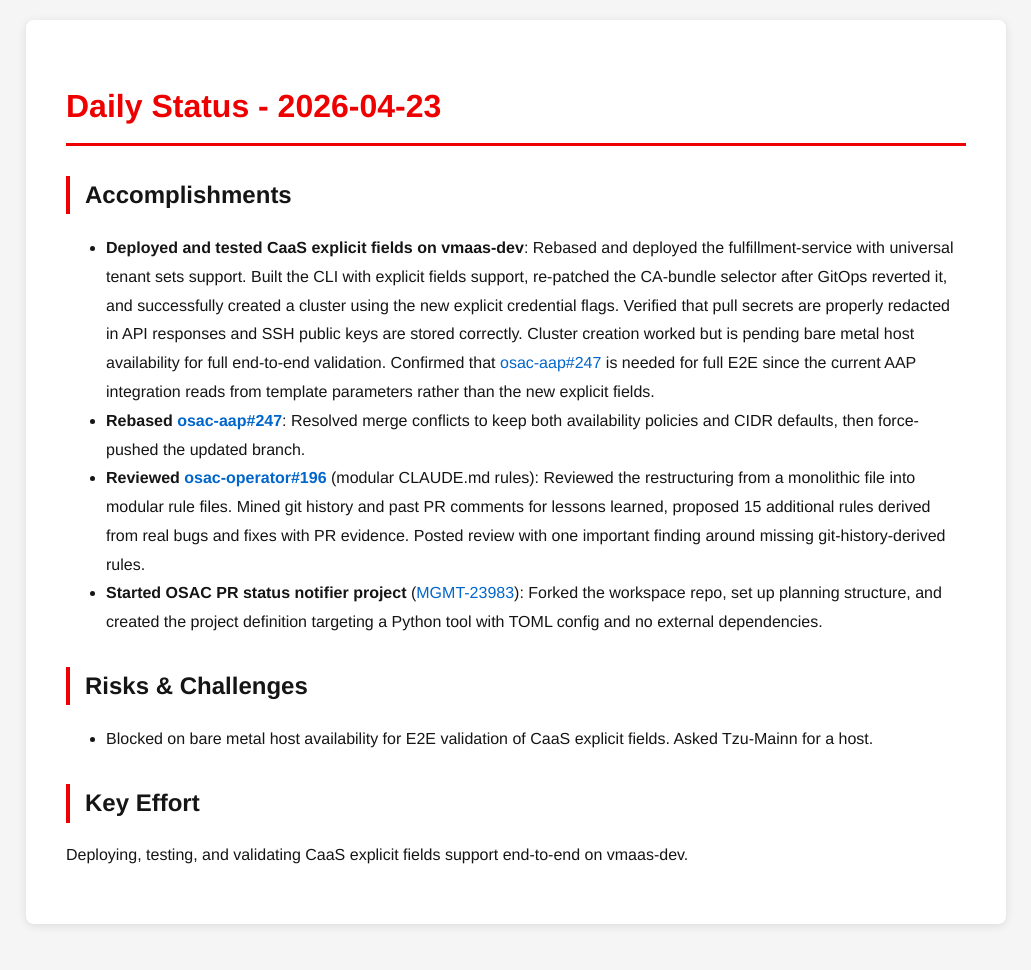
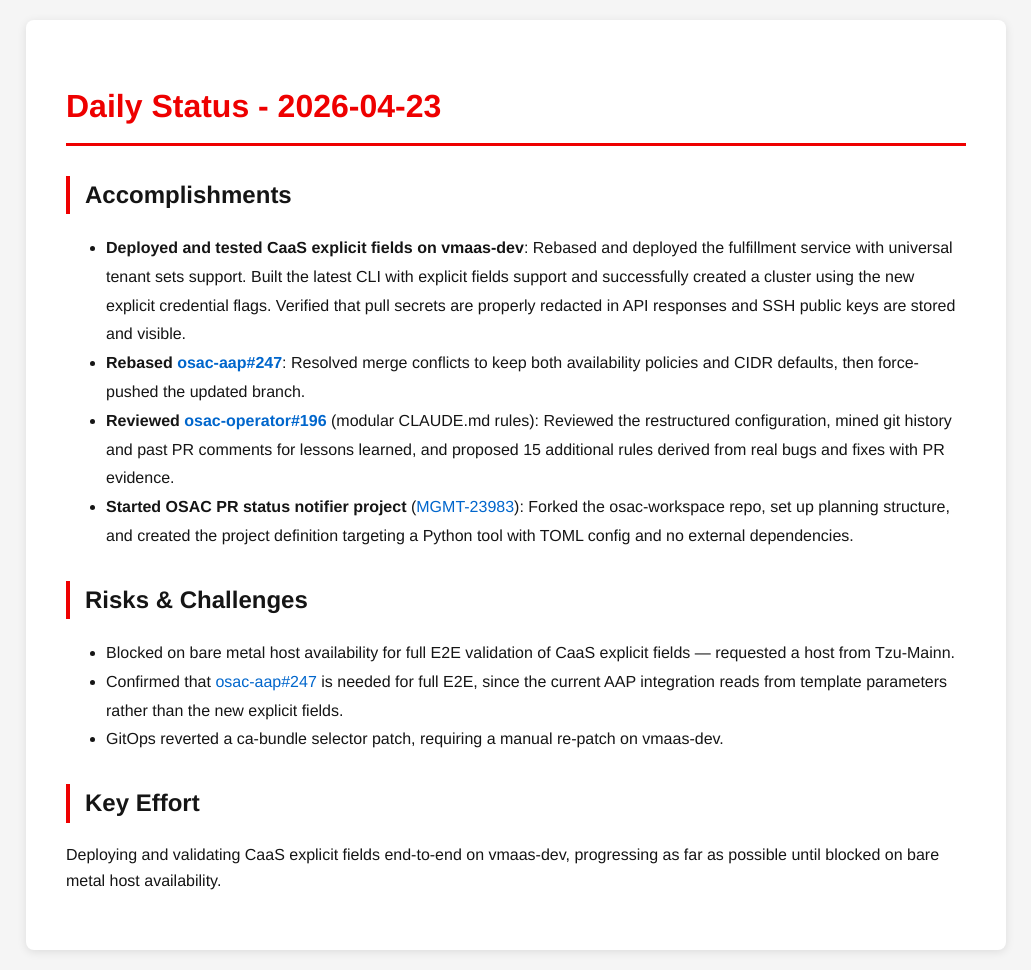
Before and after one commit to tzvatot/daily-status, a Jekyll site: the page built from 2026-04-23.md, in a window 1280 px wide. Shown: the whole page, without its empty margins (124-1155 px from the left). Built offline with Jekyll 4.4.1, drawn with Linux system fonts in a browser that asks for light colours; before the commit the page ends 944 px from its top, so only the background shows below that.

Commit message:
Daily status update - 2026-04-23

```diff
--- a/2026-04-23.md
+++ b/2026-04-23.md
@@ -7,13 +7,15 @@
 # Daily Status - 2026-04-23
 
 ## Accomplishments
-- **Deployed and tested CaaS explicit fields on vmaas-dev**: Rebased and deployed the fulfillment-service with universal tenant sets support. Built the CLI with explicit fields support, re-patched the CA-bundle selector after GitOps reverted it, and successfully created a cluster using the new explicit credential flags. Verified that pull secrets are properly redacted in API responses and SSH public keys are stored correctly. Cluster creation worked but is pending bare metal host availability for full end-to-end validation. Confirmed that [osac-aap#247](https://github.com/osac-project/osac-aap/pull/247) is needed for full E2E since the current AAP integration reads from template parameters rather than the new explicit fields.
+- **Deployed and tested CaaS explicit fields on vmaas-dev**: Rebased and deployed the fulfillment service with universal tenant sets support. Built the latest CLI with explicit fields support and successfully created a cluster using the new explicit credential flags. Verified that pull secrets are properly redacted in API responses and SSH public keys are stored and visible.
 - **Rebased [osac-aap#247](https://github.com/osac-project/osac-aap/pull/247)**: Resolved merge conflicts to keep both availability policies and CIDR defaults, then force-pushed the updated branch.
-- **Reviewed [osac-operator#196](https://github.com/osac-project/osac-operator/pull/196)** (modular CLAUDE.md rules): Reviewed the restructuring from a monolithic file into modular rule files. Mined git history and past PR comments for lessons learned, proposed 15 additional rules derived from real bugs and fixes with PR evidence. Posted review with one important finding around missing git-history-derived rules.
-- **Started OSAC PR status notifier project** ([MGMT-23983](https://issues.redhat.com/browse/MGMT-23983)): Forked the workspace repo, set up planning structure, and created the project definition targeting a Python tool with TOML config and no external dependencies.
+- **Reviewed [osac-operator#196](https://github.com/osac-project/osac-operator/pull/196)** (modular CLAUDE.md rules): Reviewed the restructured configuration, mined git history and past PR comments for lessons learned, and proposed 15 additional rules derived from real bugs and fixes with PR evidence.
+- **Started OSAC PR status notifier project** ([MGMT-23983](https://issues.redhat.com/browse/MGMT-23983)): Forked the osac-workspace repo, set up planning structure, and created the project definition targeting a Python tool with TOML config and no external dependencies.
 
 ## Risks & Challenges
-- Blocked on bare metal host availability for E2E validation of CaaS explicit fields. Asked Tzu-Mainn for a host.
+- Blocked on bare metal host availability for full E2E validation of CaaS explicit fields — requested a host from Tzu-Mainn.
+- Confirmed that [osac-aap#247](https://github.com/osac-project/osac-aap/pull/247) is needed for full E2E, since the current AAP integration reads from template parameters rather than the new explicit fields.
+- GitOps reverted a ca-bundle selector patch, requiring a manual re-patch on vmaas-dev.
 
 ## Key Effort
-Deploying, testing, and validating CaaS explicit fields support end-to-end on vmaas-dev.
+Deploying and validating CaaS explicit fields end-to-end on vmaas-dev, progressing as far as possible until blocked on bare metal host availability.
```
